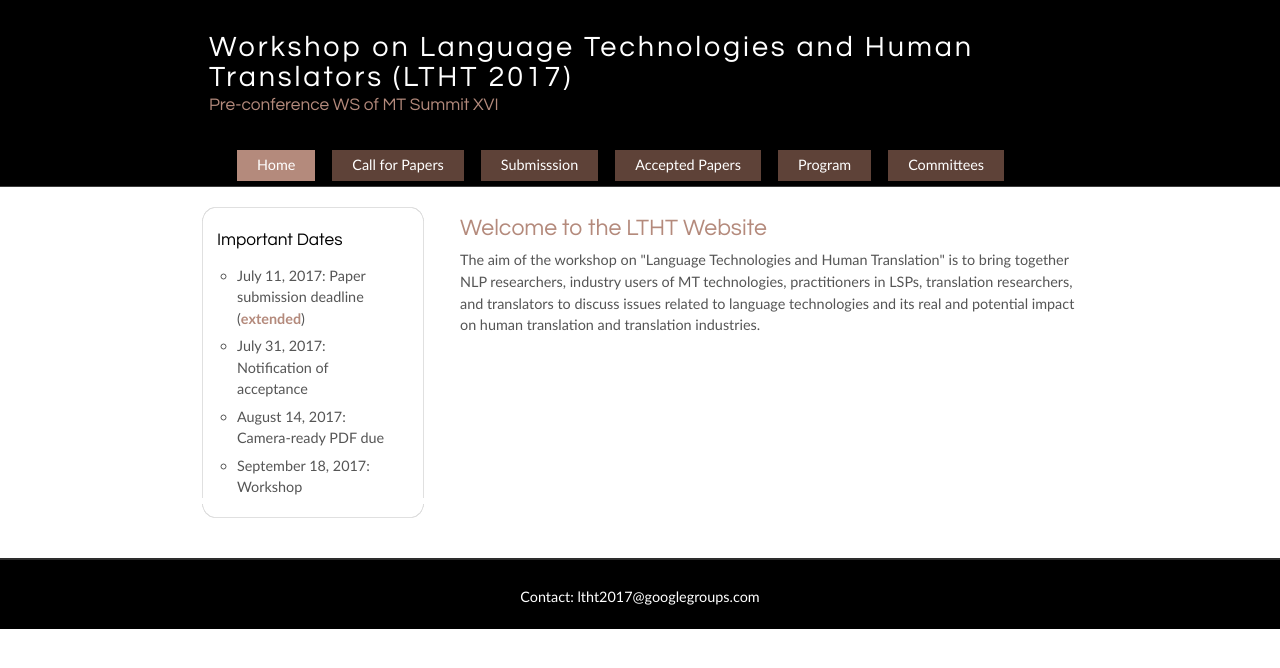
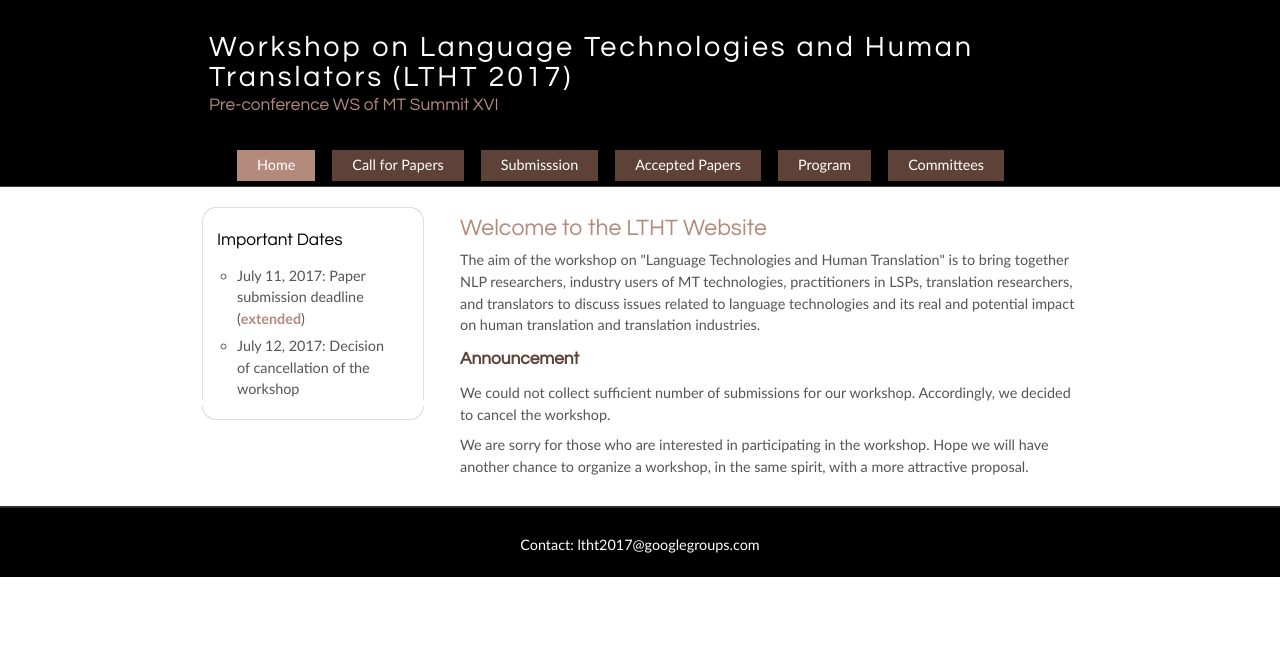
Before and after one commit to LTHT2017/LHTH2017.github.io, a plain HTML site: page index.html in a window 1280 px wide. Drawn offline with Linux system fonts and the light colour scheme.

Commit message:
cancel the workshop

```diff
--- a/index.html
+++ b/index.html
@@ -43,9 +43,10 @@
 <h3>Important Dates</h3>
 <ul>
 <li>July 11, 2017: Paper submission deadline (<span class="emph">extended</span>)</li>
-<li>July 31, 2017: Notification of acceptance</li>
-<li>August 14, 2017: Camera-ready PDF due</li>
-<li>September 18, 2017: Workshop</li>
+<li>July 12, 2017: Decision of cancellation of the workshop</li>
+<!-- <li>July 31, 2017: Notification of acceptance</li> -->
+<!-- <li>August 14, 2017: Camera-ready PDF due</li> -->
+<!-- <li>September 18, 2017: Workshop</li> -->
 </ul>
 </div>
 <div class="sidebar_base"></div>
@@ -89,6 +90,18 @@
 The aim of the workshop on &quot;Language Technologies and Human Translation&quot; is to bring together NLP researchers, industry users of MT technologies, practitioners in LSPs, translation researchers, and translators to discuss issues related to language technologies and its real and potential impact on human translation and translation industries.
 </p>
 
+<h2>Announcement</h2>
+
+<p>
+We could not collect sufficient number of submissions for our workshop.
+Accordingly, we decided to cancel the workshop.
+</p>
+
+<p>
+We are sorry for those who are interested in participating in the workshop.
+Hope we will have another chance to organize a workshop, in the same spirit, with a more attractive proposal.
+</p>
+
 </div>
 </div>
 
```
